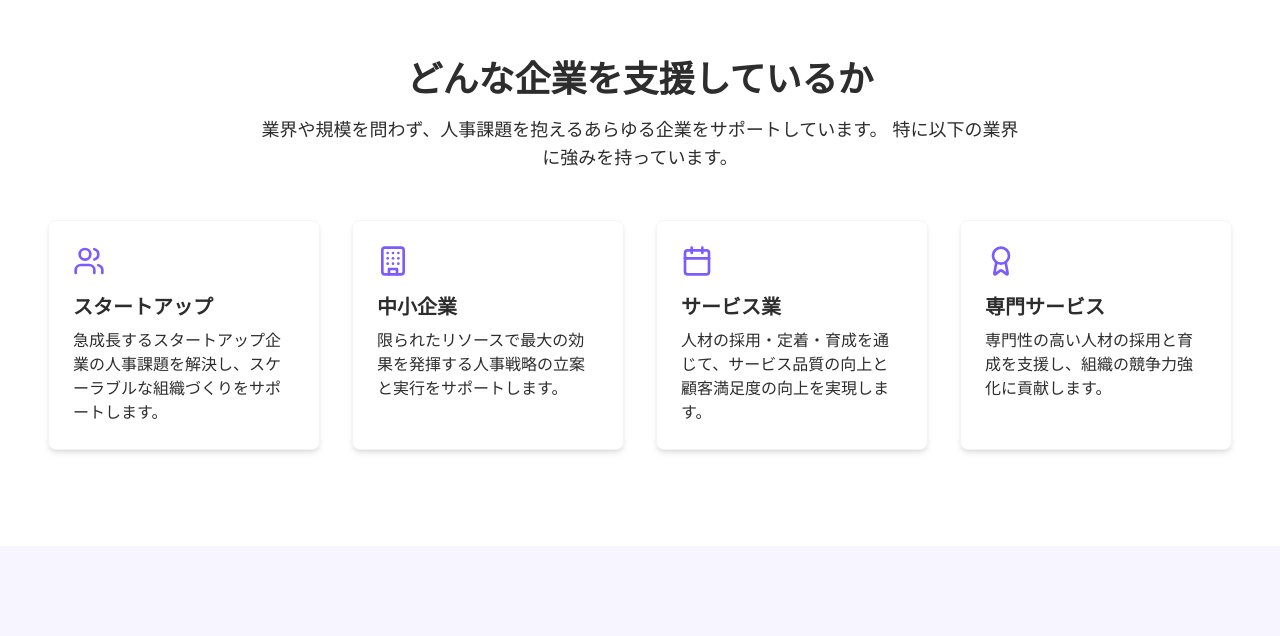
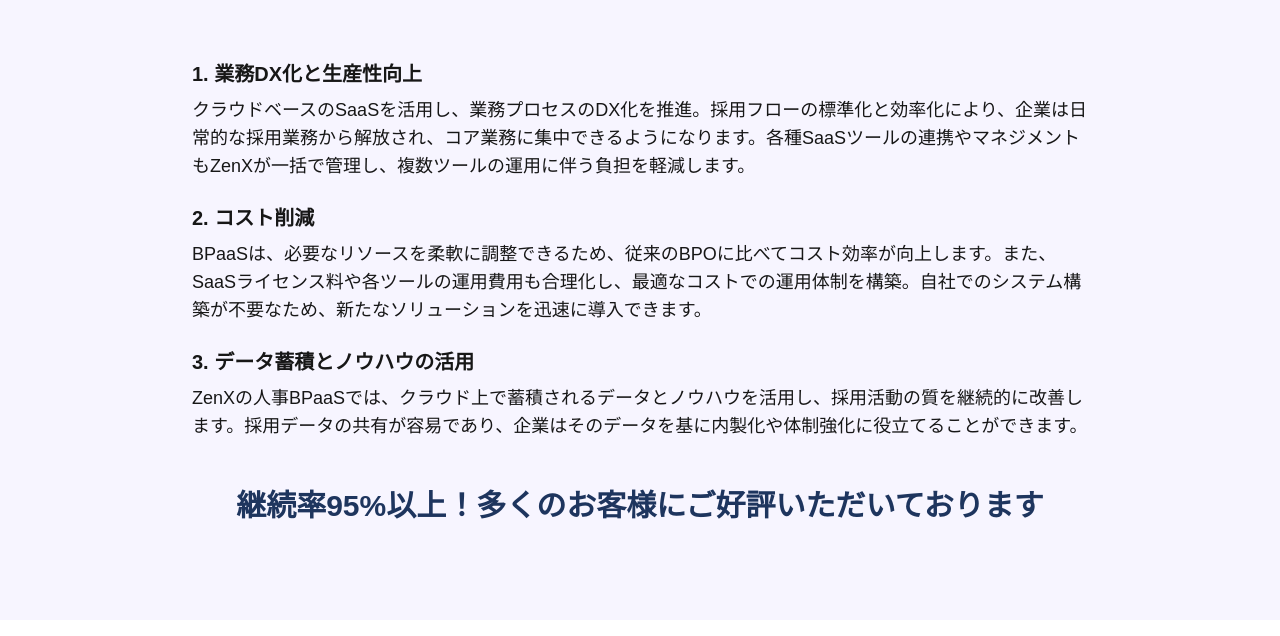
Before and after one commit to takahere/zenstrategy, a Next.js app: page / in a window 1280 px wide. Shown: the part 4004-4640 px from the top of the page. Built offline with nearby package versions, Linux system fonts and the light colour scheme.

Commit message:
BPaaSメリット・継続率強調セクションを追加

```diff
--- a/src/app/hr-service/client.tsx
+++ b/src/app/hr-service/client.tsx
@@ -555,6 +555,33 @@
         </Container>
       </section>
 
+      {/* BPaaSメリット Section */}
+      <section className="py-16 md:py-24 bg-[#F7F5FF]">
+        <Container>
+          <div className="max-w-4xl mx-auto text-center">
+            <div className="mb-10">
+              <p className="text-left text-lg md:text-xl font-bold mb-2">1. 業務DX化と生産性向上</p>
+              <p className="text-left text-base md:text-lg mb-6">
+                クラウドベースのSaaSを活用し、業務プロセスのDX化を推進。採用フローの標準化と効率化により、企業は日常的な採用業務から解放され、コア業務に集中できるようになります。各種SaaSツールの連携やマネジメントもZenXが一括で管理し、複数ツールの運用に伴う負担を軽減します。
+              </p>
+              <p className="text-left text-lg md:text-xl font-bold mb-2">2. コスト削減</p>
+              <p className="text-left text-base md:text-lg mb-6">
+                BPaaSは、必要なリソースを柔軟に調整できるため、従来のBPOに比べてコスト効率が向上します。また、SaaSライセンス料や各ツールの運用費用も合理化し、最適なコストでの運用体制を構築。自社でのシステム構築が不要なため、新たなソリューションを迅速に導入できます。
+              </p>
+              <p className="text-left text-lg md:text-xl font-bold mb-2">3. データ蓄積とノウハウの活用</p>
+              <p className="text-left text-base md:text-lg">
+                ZenXの人事BPaaSでは、クラウド上で蓄積されるデータとノウハウを活用し、採用活動の質を継続的に改善します。採用データの共有が容易であり、企業はそのデータを基に内製化や体制強化に役立てることができます。
+              </p>
+            </div>
+            <div className="mt-12">
+              <p className="text-2xl md:text-3xl font-bold text-[#1E355E]">
+                継続率95%以上！多くのお客様にご好評いただいております
+              </p>
+            </div>
+          </div>
+        </Container>
+      </section>
+
       {/* Target Industries Section */}
       <section className="py-16 md:py-24 bg-white">
         <Container>
```
